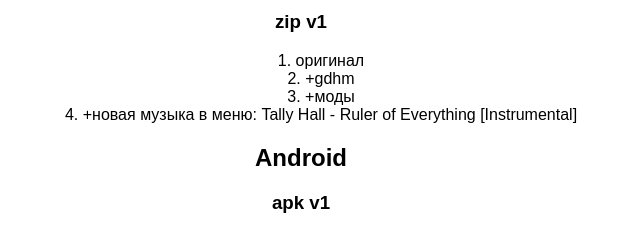
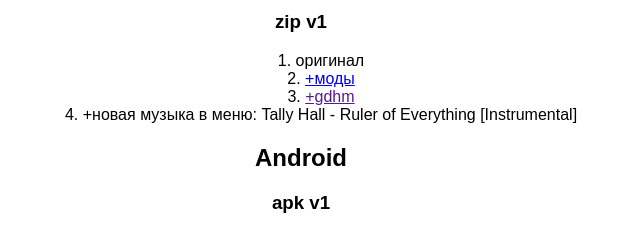
Before and after one commit to splitgdps/splitgdps.github.io, a plain HTML site: page downloads/index.html in a window 1280 px wide. Shown: the part 306-535 px from the top of the page, 339-979 px from the left. Drawn offline with Linux system fonts and the light colour scheme.

Commit message:
Update index.html

```diff
--- a/downloads/index.html
+++ b/downloads/index.html
@@ -23,8 +23,8 @@
                     <h3>zip v1</h3>
                     <ol>
                         <li>оригинал</li>
-                        <li>+gdhm</li>
-                        <li>+моды</li>
+                        <li><a href="https://remeow.ru/drive/uploads/390415/Splitv110.zip">+моды</a></li>
+                        <li><a href="">+gdhm</a></li>
                         <li>+новая музыка в меню: Tally Hall - Ruler of Everything [Instrumental]</li>
                     </ol>
                 </section>
```
